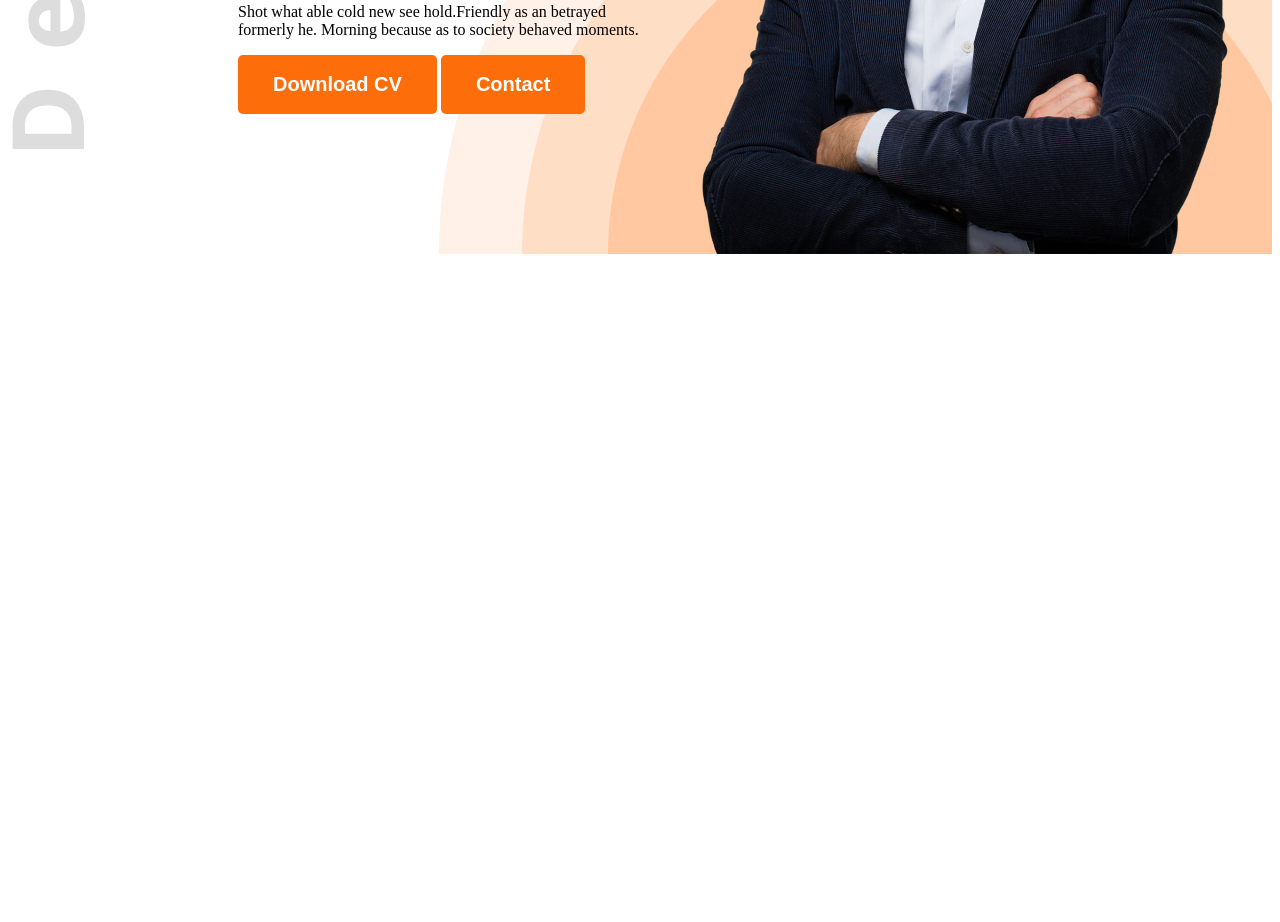
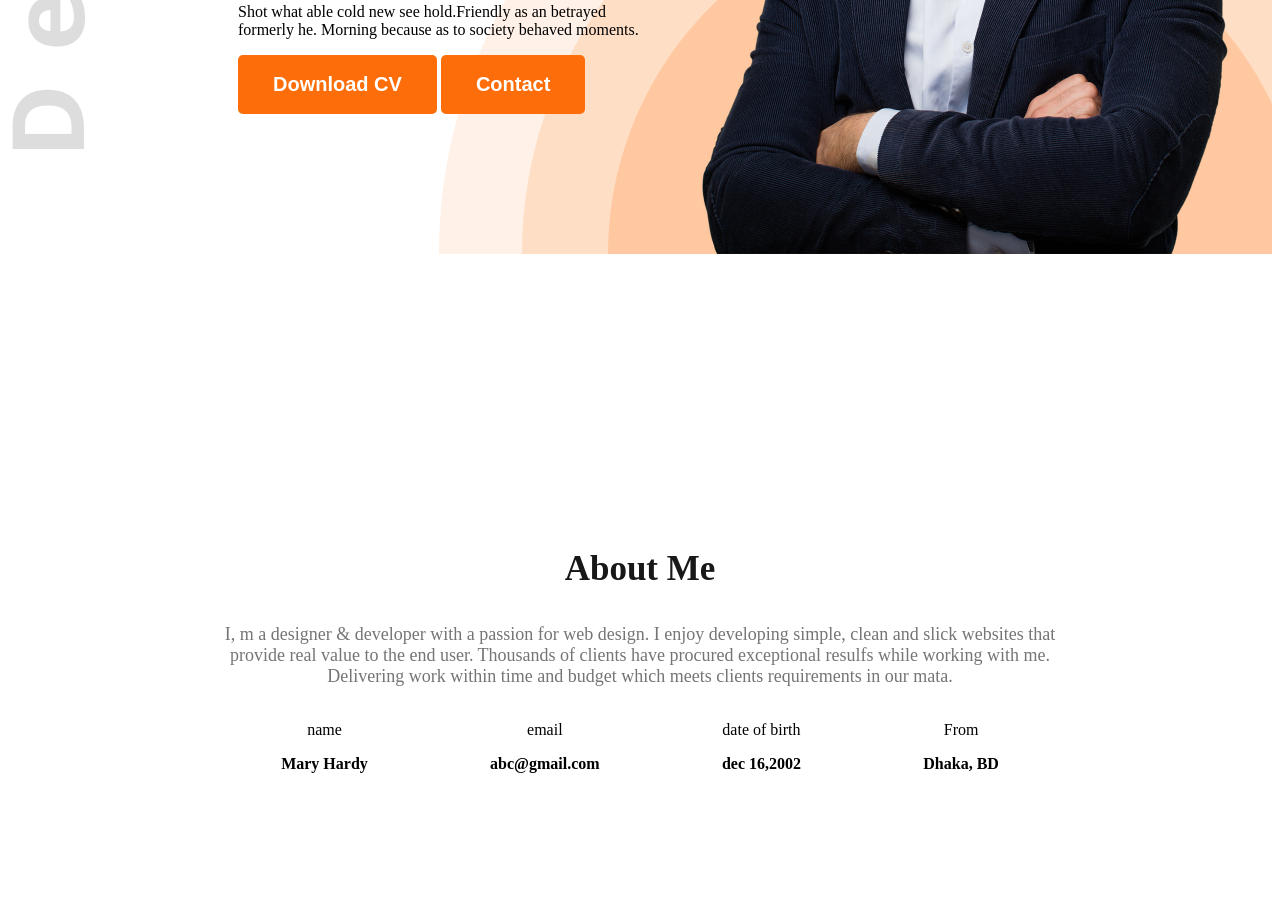
Before and after one commit to sanzida-urmi/portfolio, a plain HTML site: page index.html in a window 1280 px wide. Shown: the part 664-1586 px from the top of the page. Before the commit the page ends 926 px from the top, so only its background shows below. Drawn offline with Linux system fonts and the light colour scheme.

Commit message:
about added

```diff
--- a/index.html
+++ b/index.html
@@ -13,7 +13,7 @@
 </head>
 
 <body class="open-sans-no">
-    <header class="header">
+    <header class="header FFF8F3">
         <nav>
             <h3 class="nav-title">Ma<span class="text-primary">r</span>y</h3>
             <ul>
@@ -27,7 +27,8 @@
                 <h4 class="banner-greetings dark-2">Hi, I am</h4>
                 <h1 class="banner-title">Mary Hardy</h1>
                 <p class="banner-description">
-                    Shot what able cold new see hold.Friendly as an betrayed formerly he. Morning because as to society behaved moments.
+                    Shot what able cold new see hold.Friendly as an betrayed formerly he. Morning because as to society
+                    behaved moments.
                 </p>
                 <button class="btn-primary">Download CV</button>
                 <button class="btn-primary">Contact</button>
@@ -36,7 +37,32 @@
         </div>
     </header>
     <main>
-
+        <section class="about FFF8F3">
+            <h3 class="section-title">About Me</h3>
+           <p class="section-description">
+                I, m a designer & developer with a passion for web design. I enjoy developing simple, clean and slick
+                websites that provide real value to the end user. Thousands of clients have procured exceptional resulfs
+                while working with me. Delivering work within time and budget which meets clients requirements in our
+                mata.</p>
+                <div class="about-items">
+                    <div class="about-item">
+                        <p class="item-title">name</p>
+                        <p class="item-description">Mary Hardy</p>
+                    </div>
+                    <div class="about-item">
+                        <p class="item-title">email</p>
+                        <p class="item-description">abc@gmail.com</p>
+                    </div>
+                    <div class="about-item">
+                        <p class="item-title">date of birth</p>
+                        <p class="item-description">dec 16,2002</p>
+                    </div>
+                    <div class="about-item">
+                        <p class="item-title">From</p>
+                        <p class="item-description">Dhaka, BD</p>
+                    </div>
+                </div>
+        </section>
     </main>
     <footer>
 
--- a/styles/portfolio.css
+++ b/styles/portfolio.css
@@ -9,6 +9,9 @@
 /* shared style  */
 .text-primary{
     color: #FD6E0A;
+}
+.secondary-bg{
+    color: #FFF8F3;
 }
 
 .dark-2{
@@ -80,3 +83,30 @@ background-repeat: no-repeat;
 background-position: top left, bottom right;
 
 }
+
+.section-title{
+font-weight: bold;
+font-size: 35px;
+color: #181818;
+}
+.section-description{
+    font-size: 18px;
+    color: #757575;
+}
+main{
+    max-width: 1140px;
+    margin: 0 auto;
+}
+.about{
+border-radius: 10px;
+padding: 130px 150px;
+text-align: center;
+margin-top: 130px;
+}
+.about-items{
+    display: flex;
+    justify-content: space-around;
+}
+.item-description{
+    font-weight: 600;
+}
```
